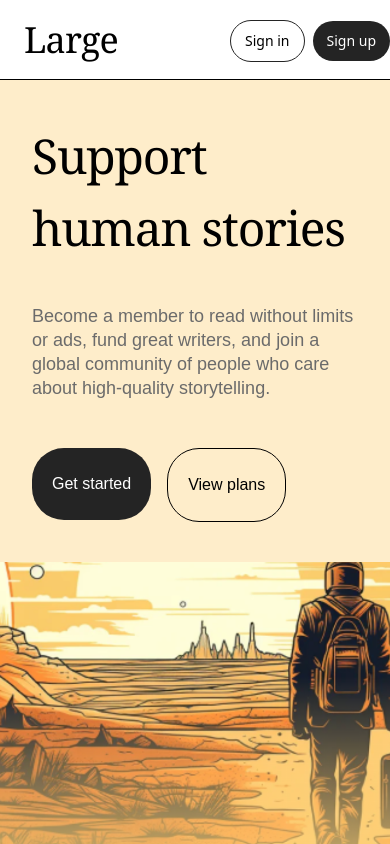
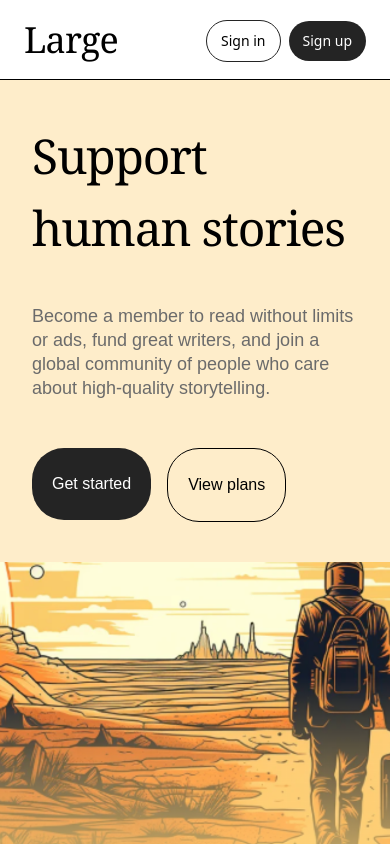
Before and after one commit to ozlemkduman/medium-clone-large, a React (Vite) app: page /membership in a window 390 px wide. Built offline with nearby package versions, Linux system fonts and the light colour scheme.

Commit message:
responsive

```diff
--- a/src/components/Navbar.tsx
+++ b/src/components/Navbar.tsx
@@ -40,7 +40,7 @@ const Navbar = () => {
                         </div>
                     </nav>
                     : location.pathname == "/membership" ?
-                        <nav className="fixed z-20 top-0 left-0 border-b-1 bg-[#FFFFFF] h-20  w-full ps-6 md:pe-10  py-5">
+                        <nav className="fixed z-20 top-0 left-0 border-b-1 bg-[#FFFFFF] h-20  w-full px-6 md:pe-10  py-5">
                             <div className="flex  justify-between ">
                                 <div className="font-[georgia] text-4xl tracking-tight font-normal cursor-pointer"><NavLink to="/">Large</NavLink></div>
                                 <div className="menu font-sans flex gap-2 md:gap-4 items-center font-light text-sm ">
```
